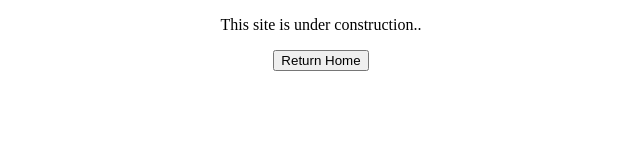
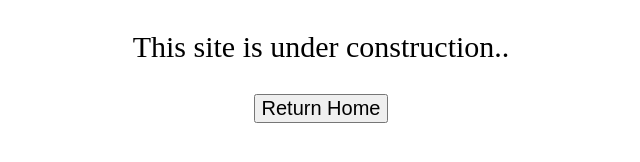
Before and after one commit to majakleive/SeeItCorrectItNowMakeIt2, a plain HTML site: page underConstruction.html in a window 1280 px wide. Shown: the whole page, without its empty margins (319-959 px from the left). Drawn offline with Linux system fonts and the light colour scheme.

Commit message:
Add files via upload

```diff
--- a/underConstruction.html
+++ b/underConstruction.html
@@ -9,16 +9,19 @@
 
             p {
                 text-align: center;
+                font-size: 30px;
             }
 
             button {
                 text-align: center;
+                width: auto;
 
             }
 
             a {
                 text-decoration: none;
                 color: black;
+                font-size: 20px;
             }
 
         </style>
```
Also changed, not shown: style.css (+8 -4 lines).
